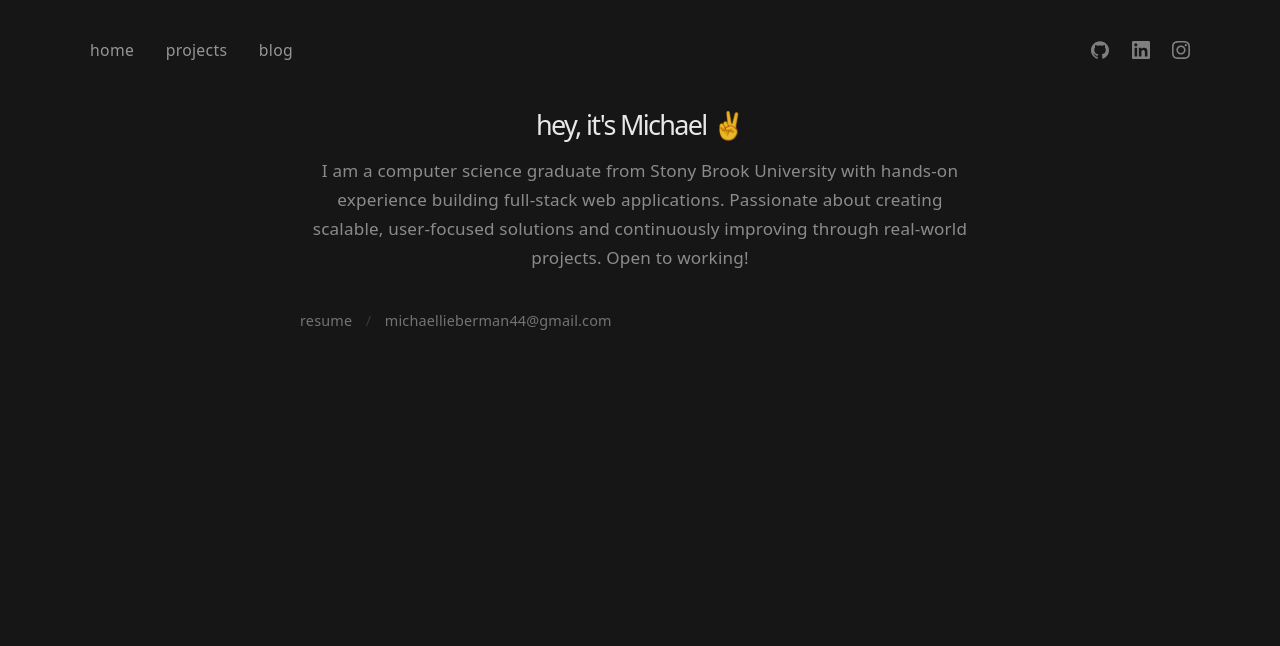
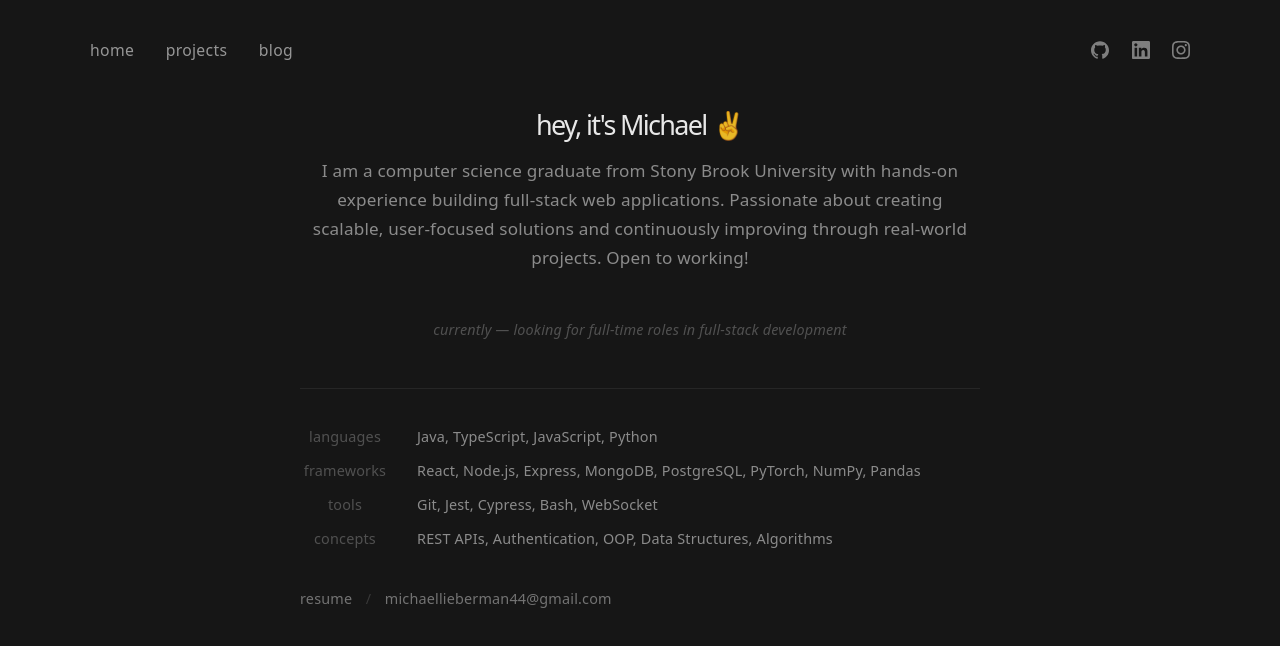
Before and after one commit to michaelliebs/Michael-Lieberman-Website, a React (Vite) app: page / in a window 1280 px wide. Shown: the top 646 px of the page. Built offline with nearby package versions, Linux system fonts and the light colour scheme.

Commit message:
updated home page

```diff
--- a/src/pages/Home.jsx
+++ b/src/pages/Home.jsx
@@ -9,8 +9,31 @@ export default function Home() {
         improving through real-world projects. Open to working!
       </p>
 
+      <p className="currently">
+        currently — looking for full-time roles in full-stack development
+      </p>
+
+      <div className="skills">
+        <div className="skill-row">
+          <span className="skill-label">languages</span>
+          <span className="skill-items">Java, TypeScript, JavaScript, Python</span>
+        </div>
+        <div className="skill-row">
+          <span className="skill-label">frameworks</span>
+          <span className="skill-items">React, Node.js, Express, MongoDB, PostgreSQL, PyTorch, NumPy, Pandas</span>
+        </div>
+        <div className="skill-row">
+          <span className="skill-label">tools</span>
+          <span className="skill-items">Git, Jest, Cypress, Bash, WebSocket</span>
+        </div>
+        <div className="skill-row">
+          <span className="skill-label">concepts</span>
+          <span className="skill-items">REST APIs, Authentication, OOP, Data Structures, Algorithms</span>
+        </div>
+      </div>
+
       <div className="contact">
-        <a href="/resume.pdf" target="_blank" rel="noopener noreferrer" className="contact-link">
+        <a href="/ResumeMichaelLieberman.pdf" target="_blank" download rel="noreferrer" className="contact-link">
           resume
         </a>
         <span className="contact-divider">/</span>
--- a/src/stylesheets/App.css
+++ b/src/stylesheets/App.css
@@ -23,8 +23,7 @@
     z-index: 1;
     top: 34px;
     height: 28px;
-    transform: perspective(2000px) rotateZ(300deg) rotateX(44deg) rotateY(39deg)
-      scale(1.4);
+    transform: perspective(2000px) rotateZ(300deg) rotateX(44deg) rotateY(39deg) scale(1.4);
   }
 
   .vite {
@@ -32,8 +31,7 @@
     top: 107px;
     height: 26px;
     width: auto;
-    transform: perspective(2000px) rotateZ(300deg) rotateX(40deg) rotateY(39deg)
-      scale(0.8);
+    transform: perspective(2000px) rotateZ(300deg) rotateX(40deg) rotateY(39deg) scale(0.8);
   }
 }
 
@@ -56,9 +54,10 @@
   border-top: 1px solid var(--border);
   text-align: left;
 
-  & > div {
+  &>div {
     flex: 1 1 0;
     padding: 32px;
+
     @media (max-width: 1024px) {
       padding: 24px 20px;
     }
@@ -111,6 +110,7 @@
     &:hover {
       box-shadow: var(--shadow);
     }
+
     .button-icon {
       height: 18px;
       width: 18px;
@@ -137,6 +137,7 @@
 #spacer {
   height: 88px;
   border-top: 1px solid var(--border);
+
   @media (max-width: 1024px) {
     height: 48px;
   }
@@ -184,3 +185,36 @@
   font-size: 0.8rem;
   color: rgba(255, 255, 255, 0.15);
 }
+
+.skills {
+  margin-top: 2.5rem;
+  display: flex;
+  flex-direction: column;
+  gap: 0.6rem;
+  border-top: 1px solid rgba(255, 255, 255, 0.07);
+  padding-top: 2rem;
+}
+
+.skill-row {
+  display: flex;
+  gap: 1.5rem;
+  font-size: 0.8rem;
+  line-height: 1.6;
+}
+
+.skill-label {
+  color: rgba(255, 255, 255, 0.25);
+  min-width: 90px;
+  flex-shrink: 0;
+}
+
+.skill-items {
+  color: rgba(255, 255, 255, 0.5);
+}
+
+.currently {
+  margin-top: 2.5rem;
+  font-size: 0.8rem;
+  color: rgba(255, 255, 255, 0.25);
+  font-style: italic;
+}
```
Also changed, not shown: 1 other file (tests, documents, lock files or other folders).
